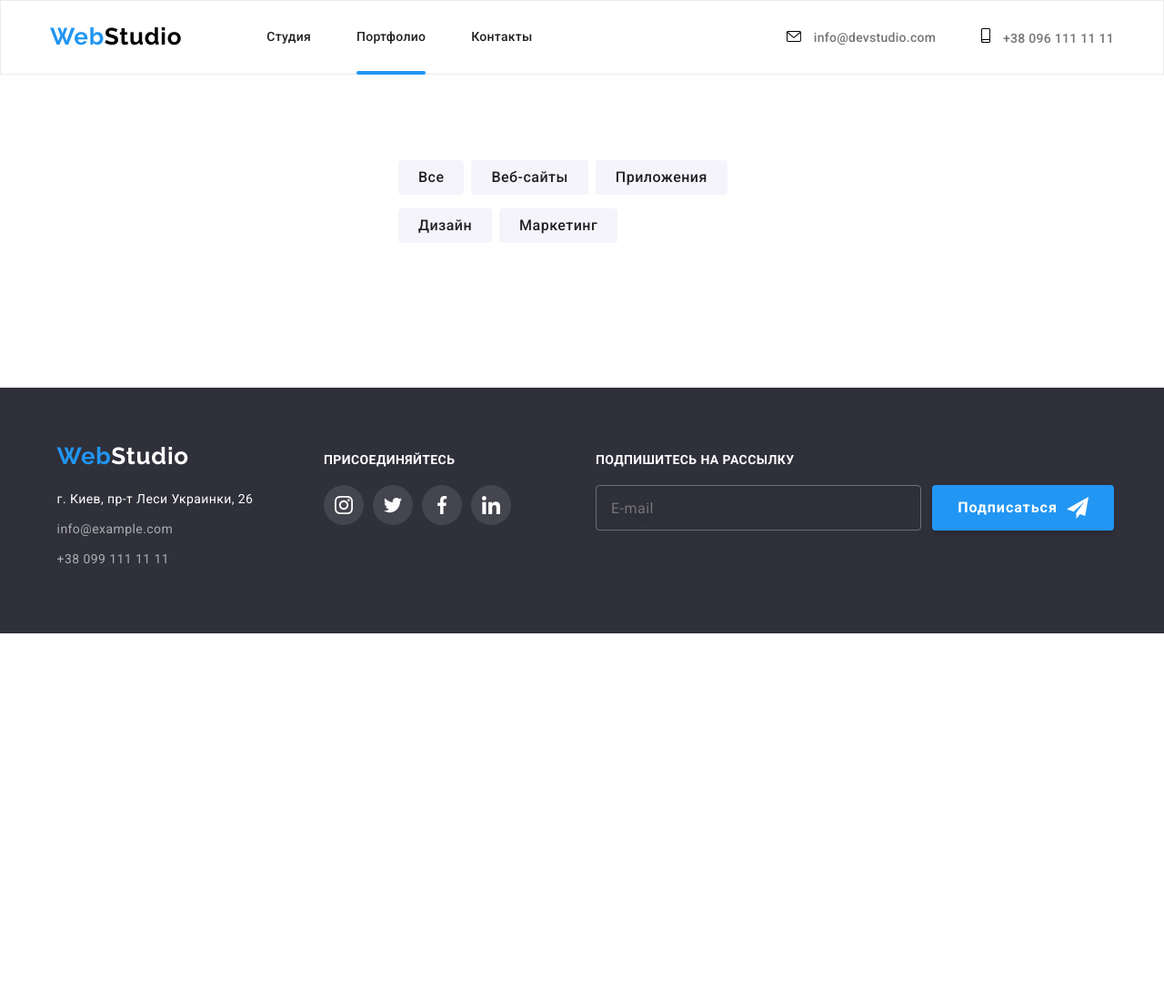
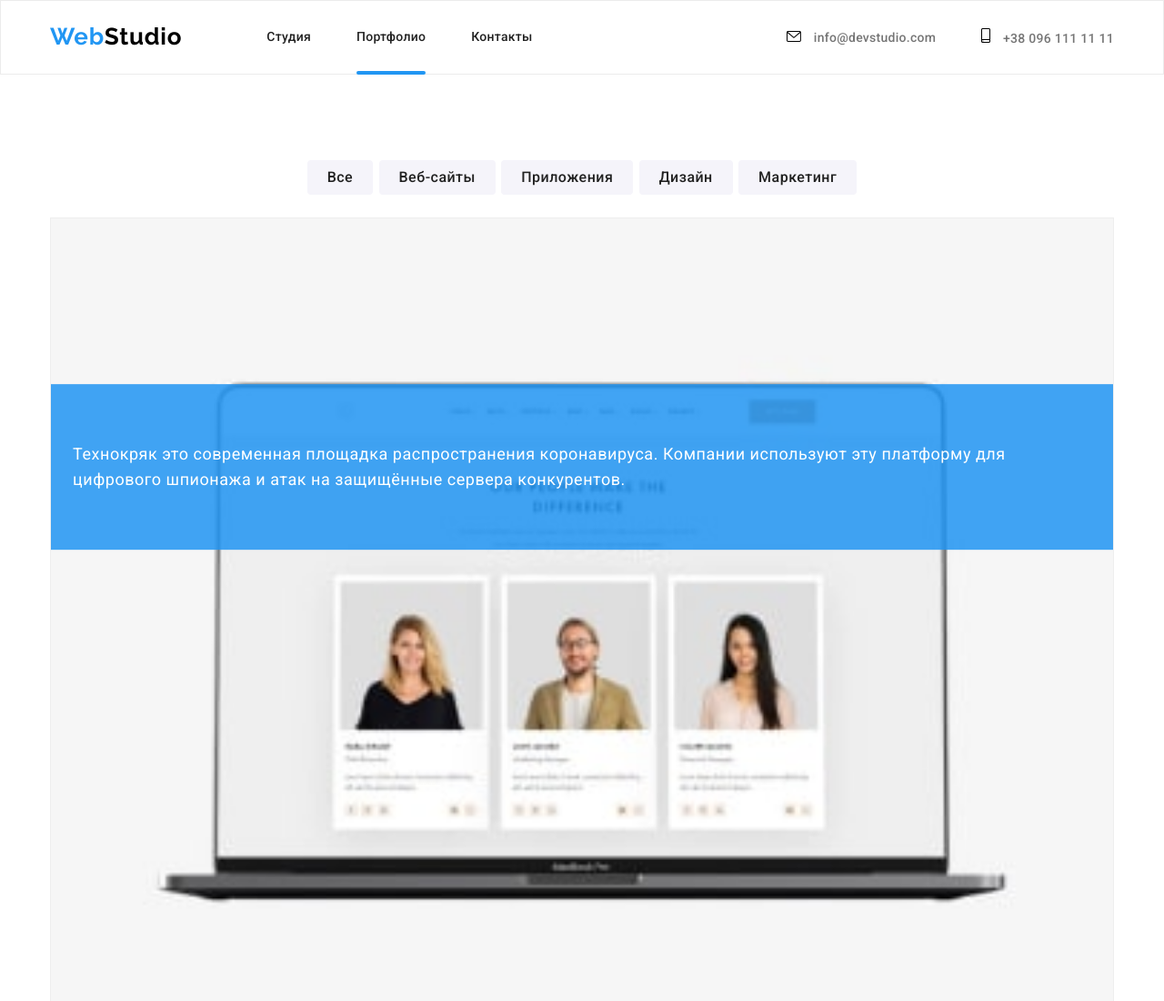
Before and after one commit to LubomirDD/goit-markup-hw-07, a plain HTML site: page portfolio.html in a window 1280 px wide. Shown: the top 1100 px of the page at 91% size. Before the commit the page ends 800 px from the top, so only its background shows below. Drawn offline with nearby package versions, Linux system fonts and the light colour scheme.

Commit message:
almosttttt

```diff
--- a/portfolio.html
+++ b/portfolio.html
@@ -79,7 +79,7 @@
 
                  <!-- Продукты/PRODUCTS ------------------------------------------->
 
-                    <!-- <ul class="products-list">
+                    <ul class="products-list">
                         <li class="products-list__item">
                                 <a href="" class="products-list__link">
                                     <div class="products-list__wrap">
@@ -242,7 +242,7 @@
                                 </div>
                             </a>
                         </li>
-                    </ul> -->
+                    </ul>
                 </div>
             </section>
 
--- a/sass/layout/_filters.scss
+++ b/sass/layout/_filters.scss
@@ -1,28 +1,43 @@
 .filters {
-  padding-top: 94px;
-  padding-bottom: 94px;
+  padding-top: 60px;
+  // padding-bottom: 40px;
+  @media screen and (min-width: 768px) {
+    padding-bottom: 30px;
+  }
+  @media screen and (min-width: 1200px) {
+    padding-top: 94px;
+    padding-bottom: 94px;
+  }
 }
 
 .filters__button-container {
-  margin-bottom: 50px;
+  // margin-bottom: 50px;
+  padding-bottom: 25px;
   padding-left: unset;
   padding-right: unset;
   width: 450px;
   @media screen and (min-width: 768px) {
-    padding-left: 15px;
+    // padding-left: 15px;
+    width: 611px;
   }
 }
 
 .filters-list {
   display: flex;
   flex-wrap: wrap;
-  // @include align-list;
-  // justify-content: center;
+  @media screen and (min-width: 768px) {
+    @include align-list;
+    justify-content: center;
+    flex-wrap: nowrap;
+  }
 }
 
 .filters-list__item {
   margin-left: 8px;
   margin-bottom: 15px;
+  @media screen and (min-width: 768px) {
+    margin: 0 auto;
+  }
 }
 
 .filters-list__button {
--- a/sass/layout/_products.scss
+++ b/sass/layout/_products.scss
@@ -1,12 +1,12 @@
 .products-list {
-  display: flex;
+  // display: flex;
   margin-left: -30px;
-  flex-wrap: wrap;
+  // flex-wrap: wrap;
   margin-bottom: -30px;
 }
 
 .products-list__item {
-  width: calc(100% / 3 - 30px);
+  // width: calc(100% / 3 - 30px);
   margin-left: 30px;
   background: #ffffff;
   border: 1px solid #eeeeee;
```
Also changed, not shown: css/main.css, css/main.min.css, 2 other files.
